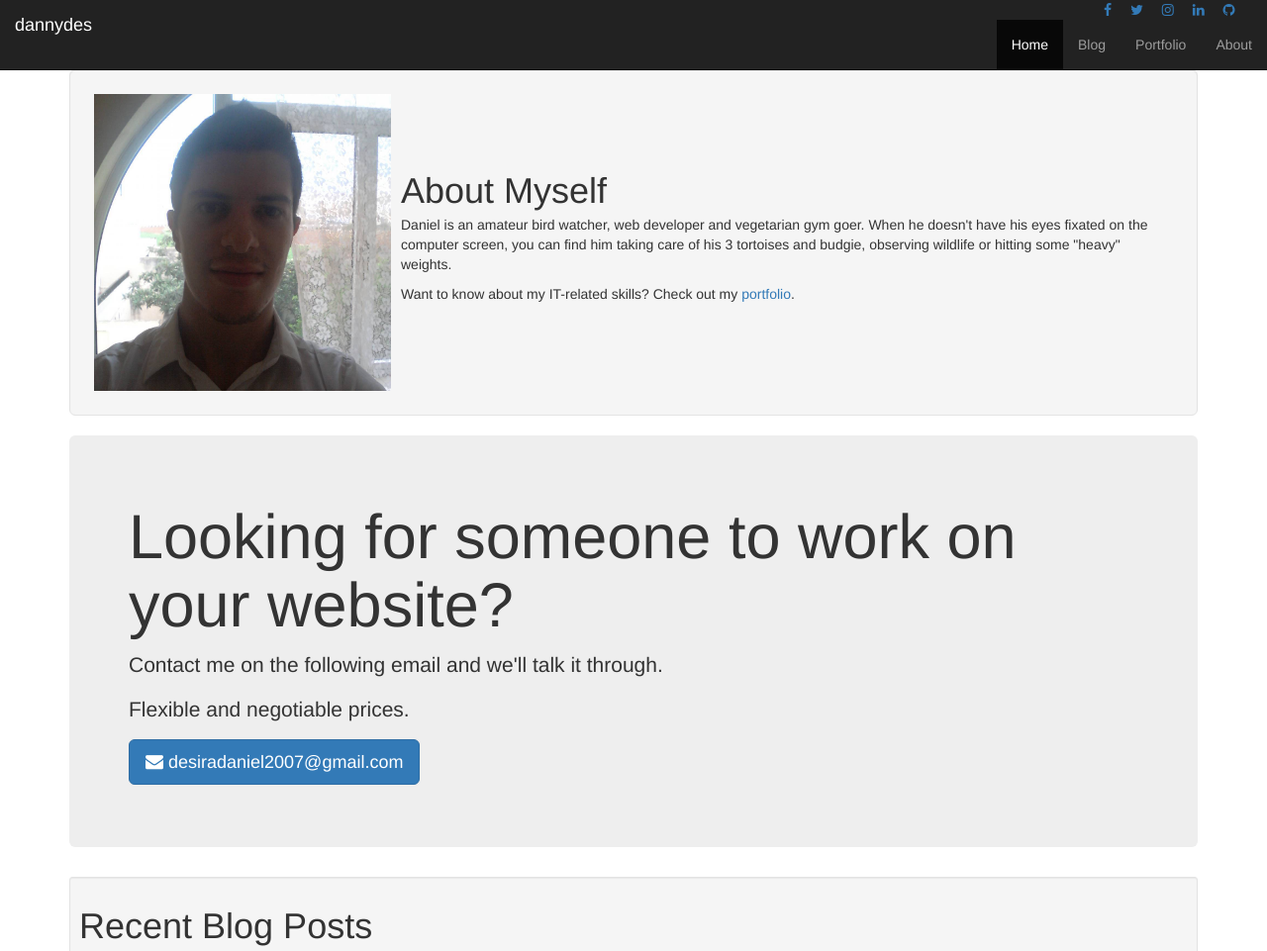
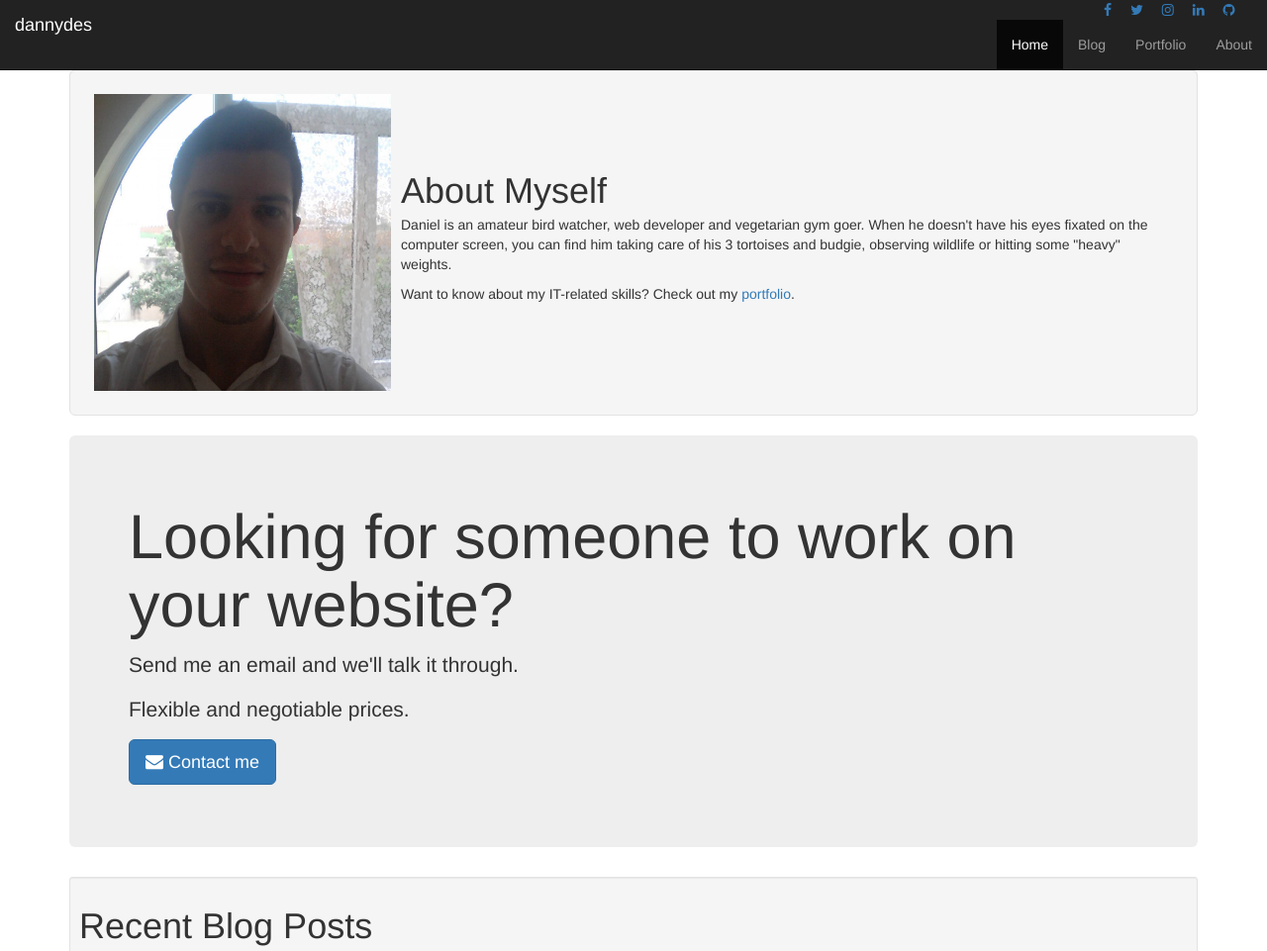
Before and after one commit to dannydes/dannydes.github.io, a Jekyll site: the page built from index.html, in a window 1280 px wide and 1235 px high, cut to the strip 0-961 px from the top of the window. Shown: the whole strip at 99% size. Built offline with Jekyll 4.4.1, drawn with Linux system fonts in a browser that asks for light colours; nearby versions of some CDN libraries.

Commit message:
change email contact wording

```diff
--- a/index.html
+++ b/index.html
@@ -18,9 +18,9 @@ post_limit: 5
 
 <div class="jumbotron">
 	<h1>Looking for someone to work on your website?</h1>
-	<p>Contact me on the following email and we'll talk it through.</p>
+	<p>Send me an email and we'll talk it through.</p>
 	<p>Flexible and negotiable prices.</p>
-	<p><a href="mailto:desiradaniel2007@gmail.com" class="btn btn-primary btn-lg" role="button"><i class="fa fa-envelope"></i> desiradaniel2007@gmail.com</a></p>
+	<p><a href="mailto:desiradaniel2007@gmail.com" class="btn btn-primary btn-lg" role="button"><i class="fa fa-envelope"></i> Contact me</a></p>
 </div>
 
 <div class="well well-sm">
```
